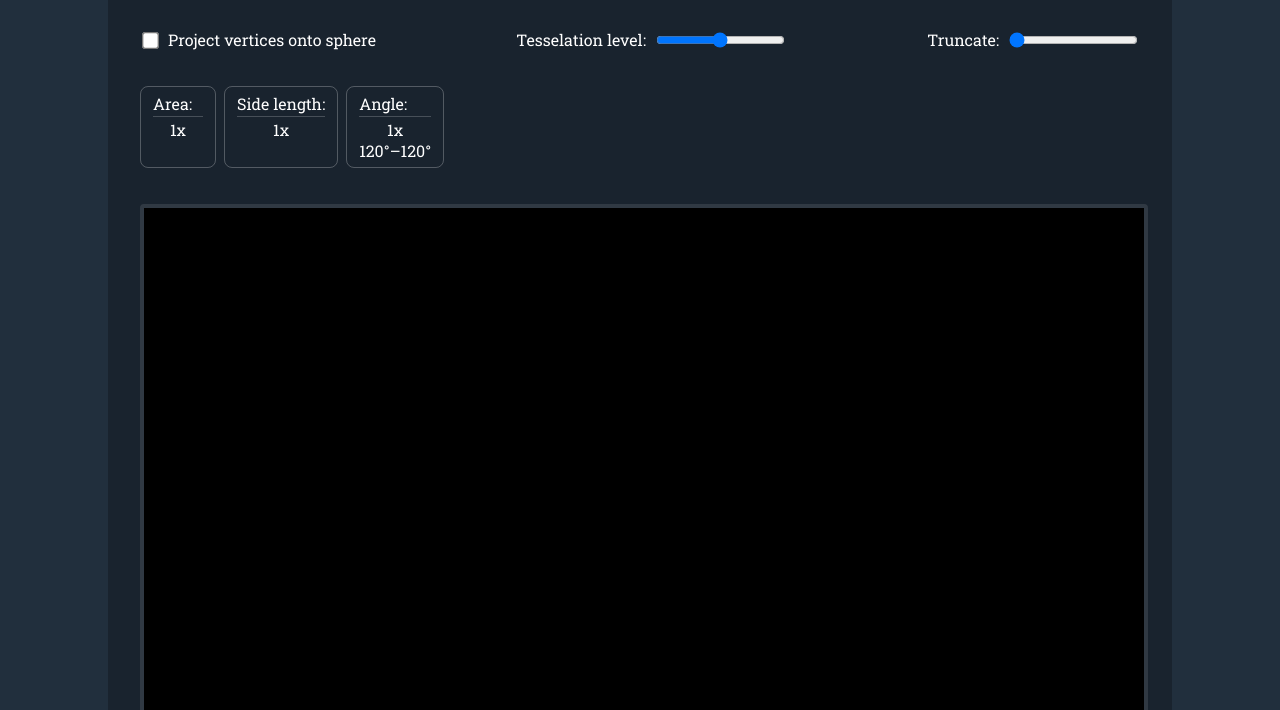
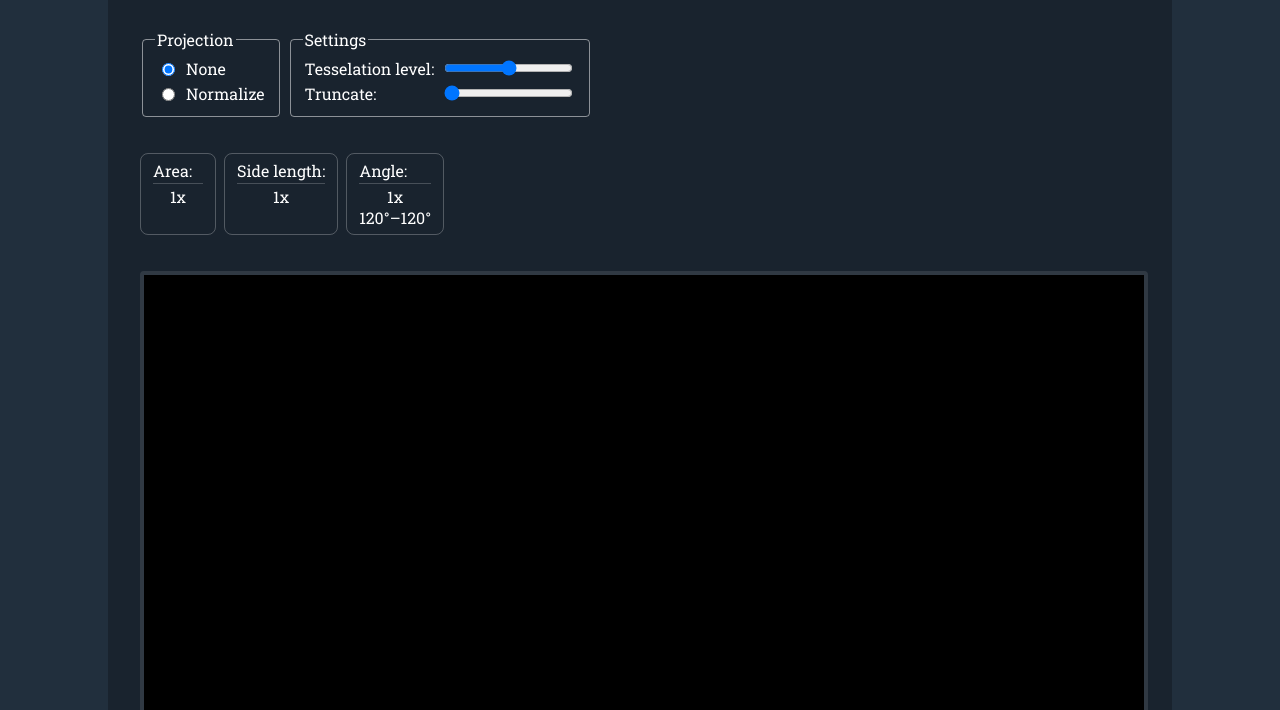
Before and after one commit to LukasKalbertodt/ico-explorer, a website built with Parcel: page src/index.html in a window 1280 px wide. Shown: the part 90-800 px from the top of the page. Built offline with nearby package versions, Linux system fonts and the light colour scheme.

Commit message:
Change projection checkbox to radio element for more future options

```diff
--- a/src/index.html
+++ b/src/index.html
@@ -18,10 +18,15 @@
             <div class="sep"></div>
 
             <div class="basic-settings">
-                <label>
-                    <input id="projectToSphere" type="checkbox" />
-                    Project vertices onto sphere
-                </label>
+                <fieldset class="multiple-choice">
+                    <legend>Projection</legend>
+                    <form id="projection">
+                        <label><input value="none" name="projection" type="radio" checked />None</label>
+                        <label><input value="normalize" name="projection" type="radio" />Normalize</label>
+                    </form>
+                </fieldset>
+                <fieldset class="labels-space-in-between">
+                    <legend>Settings</legend>
                     <label>
                         Tesselation level:
                         <input id="tesselationLevel" type="range" min="0" max="10" />
@@ -30,6 +35,7 @@
                         Truncate:
                         <input id="truncate" type="range" min="0" max="10" value="0" />
                     </label>
+                </fieldset>
             </div>
 
             <div class="sep"></div>
--- a/src/index.ts
+++ b/src/index.ts
@@ -2,10 +2,11 @@ import * as Three from "three";
 import { OrbitControls } from "three/examples/jsm/controls/OrbitControls";
 
 import { setupLight } from "./light";
-import { createMesh } from "./mesh";
+import { createMesh, Options as MeshOptions } from "./mesh";
 import { setup } from "./setup";
 import { Ui } from "./ui";
 import { getElement } from "./util";
+import { Bug } from "./util/err";
 
 
 const LOCAL_STORAGE_KEY = "icoExplorerSettings";
@@ -17,9 +18,9 @@ const main = () => {
     const initialSettings = localStorage.getItem(LOCAL_STORAGE_KEY);
     if (initialSettings) {
         const obj = JSON.parse(initialSettings);
-        const expectedFields = ["projectToSphere", "tesselationLevel", "truncate"];
+        const expectedFields = ["projection", "tesselationLevel", "truncate"];
         if (expectedFields.every(field => field in obj)) {
-            ui.projectToSphere.checked = obj.projectToSphere;
+            ui.projection.value = obj.projection;
             ui.tesselationLevel.value = obj.tesselationLevel;
             ui.truncate.value = obj.truncate;
         }
@@ -40,8 +41,12 @@ const main = () => {
 
     // Generate the actual mesh (now and whenever something changes).
     const updateMesh = () => {
-        const options = {
-            projectToSphere: ui.projectToSphere.checked,
+        const proj = ui.projection.value;
+        if (proj !== "none" && proj !== "normalize") {
+            throw new Bug(`invalid projection type: ${proj}`);
+        }
+        const options: MeshOptions = {
+            projection: proj,
             tesselationLevel: Number(ui.tesselationLevel.value),
             truncate: Number(ui.truncate.value),
         };
--- a/src/main.css
+++ b/src/main.css
@@ -49,6 +49,23 @@ input[type="checkbox"] {
 
 .basic-settings {
     display: flex;
+    gap: 6px;
+    align-items: flex-start;
+}
+
+.basic-settings > fieldset {
+    border: 1px solid rgba(255, 255, 255, 50%);
+    border-radius: 4px;
+}
+
+.basic-settings label {
+    display: flex;
+    align-items: center;
+    padding: 2px;
+}
+
+.labels-space-in-between > label {
+    display: flex;
     justify-content: space-between;
 }
 
--- a/src/mesh.ts
+++ b/src/mesh.ts
@@ -3,9 +3,10 @@ import { Vector3 } from "three";
 import { Ui } from "./ui";
 import { vec3 } from "./util";
 
+export type ProjectionType = "none" | "normalize";
 
-type Options = {
-    projectToSphere: boolean;
+export type Options = {
+    projection: ProjectionType;
     tesselationLevel: number;
     truncate: number;
 };
@@ -47,7 +48,7 @@ const icoFace = (
             .clone()
             .add(dir0.clone().multiplyScalar(i / max))
             .add(dir1.clone().multiplyScalar(j / max));
-        if (options.projectToSphere) {
+        if (options.projection === "normalize") {
             out.normalize();
         }
         return out;
--- a/src/ui.ts
+++ b/src/ui.ts
@@ -1,7 +1,9 @@
 import { getElement } from "./util";
+import { Bug } from "./util/err";
 
 export class Ui {
-    projectToSphere: HTMLInputElement;
+    projectionForm: HTMLFormElement;
+    projection: RadioNodeList;
     tesselationLevel: HTMLInputElement;
     truncate: HTMLInputElement;
 
@@ -10,7 +12,13 @@ export class Ui {
     angleStat: RangeIndicator;
 
     constructor() {
-        this.projectToSphere = getElement("projectToSphere", HTMLInputElement);
+        this.projectionForm = getElement("projection", HTMLFormElement);
+        const proj = this.projectionForm.elements.namedItem("projection");
+        if (!(proj instanceof RadioNodeList)) {
+            throw new Bug("radio list not found");
+        }
+        this.projection = proj;
+
         this.tesselationLevel = getElement("tesselationLevel", HTMLInputElement);
         this.truncate = getElement("truncate", HTMLInputElement);
         this.areaStat = new RangeIndicator("areaStat");
@@ -19,7 +27,7 @@ export class Ui {
     }
 
     onChange(handler: () => void) {
-        this.projectToSphere.addEventListener("change", handler);
+        this.projectionForm.addEventListener("change", handler);
         this.tesselationLevel.addEventListener("input", handler);
         this.truncate.addEventListener("input", handler);
     }
--- a/src/util/index.ts
+++ b/src/util/index.ts
@@ -1,5 +1,5 @@
 import { Vector2, Vector3 } from "three";
-import { unreachable } from "./err";
+import { bug } from "./err";
 
 
 export const vec2 = (x: number, y: number): Vector2 => new Vector2(x, y);
@@ -10,5 +10,5 @@ export const getElement = <T extends HTMLElement>(id: string, ctor: { new (): T
     const element = document.getElementById(id);
     return element instanceof ctor
         ? element
-        : unreachable(`Element with id '${id}' is not an instance of '${ctor}`);
+        : bug(`Element with id '${id}' is not an instance of '${ctor}`);
 };
```
Lines whose indentation alone changed are shown as unchanged.
